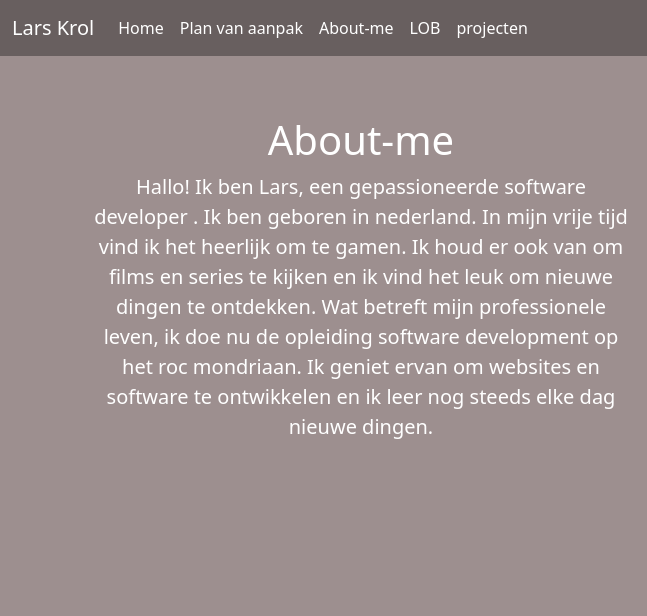
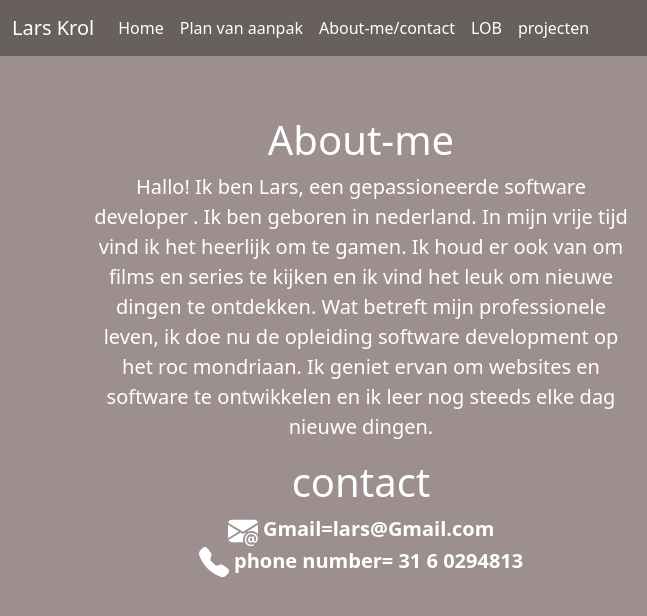
Before and after one commit to LarsKrol/LarsKrol.github.io, a plain HTML site: page about.html in a window 1280 px wide. Shown: the full height of the page, 0-647 px from the left. Drawn offline with nearby package versions, Linux system fonts and the light colour scheme.

Commit message:
contact added

```diff
--- a/about.html
+++ b/about.html
@@ -30,7 +30,7 @@
                         <a class="nav-link" href="plan.html">Plan van aanpak</a>
                     </li>
                     <li class="nav-item">
-                        <a class="nav-link" href="about.html">About-me</a>
+                        <a class="nav-link" href="about.html">About-me/contact</a>
                     </li>
                     <li class="nav-item">
                         <a class="nav-link tc" href="lob.html">LOB</a>
@@ -53,11 +53,32 @@
                 mondriaan. Ik geniet ervan om websites en software te ontwikkelen en ik leer nog steeds elke dag nieuwe
                 dingen.
             </p>
+            <h1>contact</h1>
+            <p>
+                <svg xmlns="http://www.w3.org/2000/svg" width="30" height="30" fill="currentColor"
+                    class="bi bi-envelope-at-fill" viewBox="0 0 16 16">
+                    <path
+                        d="M2 2A2 2 0 0 0 .05 3.555L8 8.414l7.95-4.859A2 2 0 0 0 14 2H2Zm-2 9.8V4.698l5.803 3.546L0 11.801Zm6.761-2.97-6.57 4.026A2 2 0 0 0 2 14h6.256A4.493 4.493 0 0 1 8 12.5a4.49 4.49 0 0 1 1.606-3.446l-.367-.225L8 9.586l-1.239-.757ZM16 9.671V4.697l-5.803 3.546.338.208A4.482 4.482 0 0 1 12.5 8c1.414 0 2.675.652 3.5 1.671Z" />
+                    <path
+                        d="M15.834 12.244c0 1.168-.577 2.025-1.587 2.025-.503 0-1.002-.228-1.12-.648h-.043c-.118.416-.543.643-1.015.643-.77 0-1.259-.542-1.259-1.434v-.529c0-.844.481-1.4 1.26-1.4.585 0 .87.333.953.63h.03v-.568h.905v2.19c0 .272.18.42.411.42.315 0 .639-.415.639-1.39v-.118c0-1.277-.95-2.326-2.484-2.326h-.04c-1.582 0-2.64 1.067-2.64 2.724v.157c0 1.867 1.237 2.654 2.57 2.654h.045c.507 0 .935-.07 1.18-.18v.731c-.219.1-.643.175-1.237.175h-.044C10.438 16 9 14.82 9 12.646v-.214C9 10.36 10.421 9 12.485 9h.035c2.12 0 3.314 1.43 3.314 3.034v.21Zm-4.04.21v.227c0 .586.227.8.581.8.31 0 .564-.17.564-.743v-.367c0-.516-.275-.708-.572-.708-.346 0-.573.245-.573.791Z" />
+                </svg>
+                <b> Gmail=lars@Gmail.com</b>
+                <br>
+                <svg xmlns="http://www.w3.org/2000/svg" width="30" height="30" fill="currentColor"
+                    class="bi bi-telephone-fill" viewBox="0 0 16 16">
+                    <path fill-rule="evenodd"
+                        d="M1.885.511a1.745 1.745 0 0 1 2.61.163L6.29 2.98c.329.423.445.974.315 1.494l-.547 2.19a.678.678 0 0 0 .178.643l2.457 2.457a.678.678 0 0 0 .644.178l2.189-.547a1.745 1.745 0 0 1 1.494.315l2.306 1.794c.829.645.905 1.87.163 2.611l-1.034 1.034c-.74.74-1.846 1.065-2.877.702a18.634 18.634 0 0 1-7.01-4.42 18.634 18.634 0 0 1-4.42-7.009c-.362-1.03-.037-2.137.703-2.877L1.885.511z" />
+                </svg>
+                <b> phone number= 31 6 0294813</b>
+            </p>
+
         </div>
         <div class="col-sm">
             <img src="img/prof.jpg" alt="" class="circular-image img-fluid">
         </div>
     </div>
+
+
 
 
 
```
Also changed, not shown: index.html (+1 -1 lines), lob.html (+1 -1 lines), plan.html (+1 -1 lines), projecten.html (+1 -1 lines).
